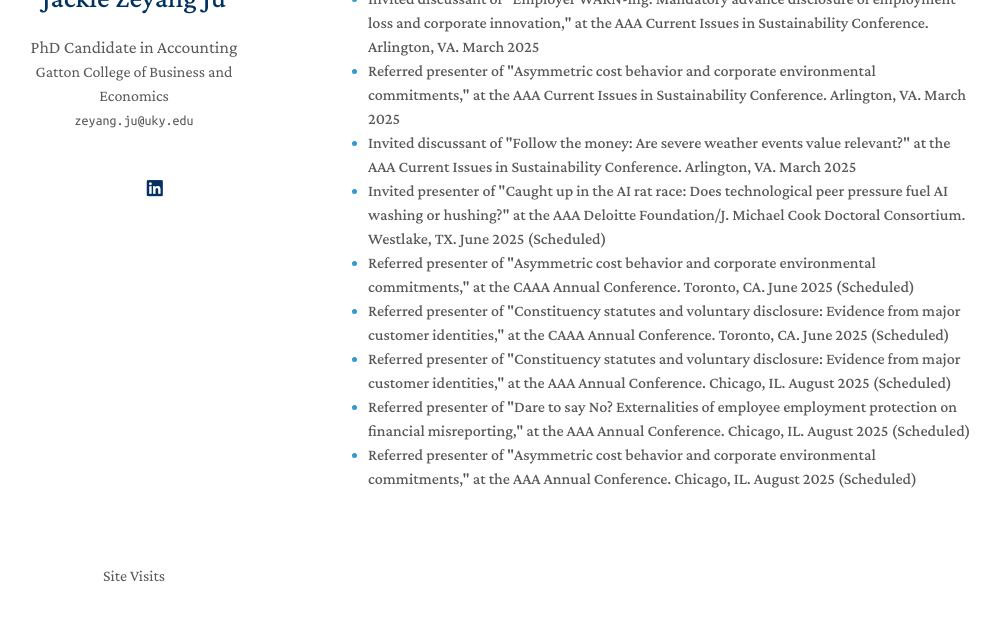
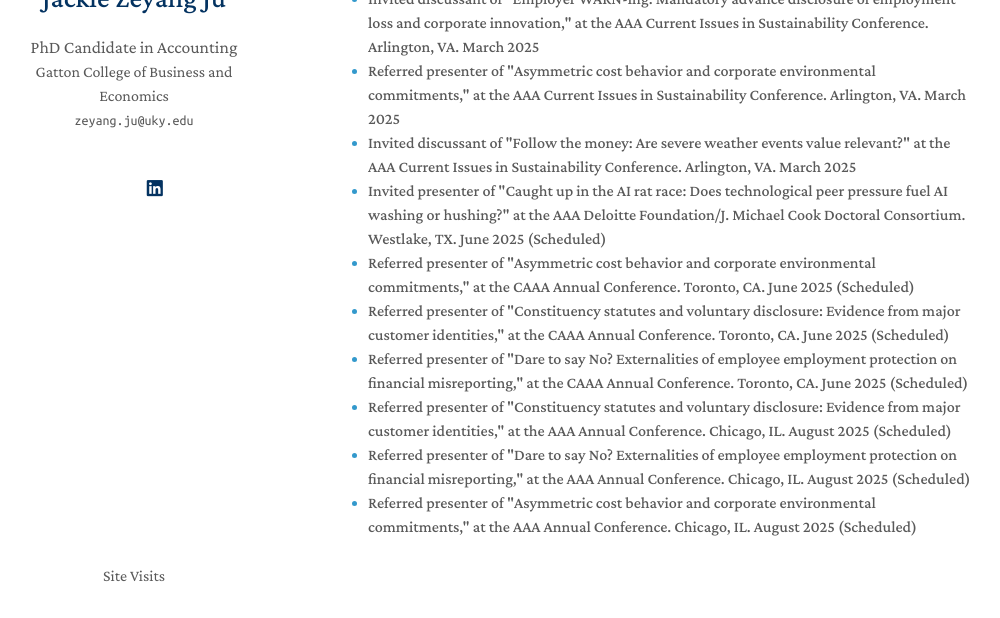
Before and after one commit to zeyang1225/zeyang1225.github.io, a Jekyll site: the page built from index.md, in a window 1280 px wide and 900 px high, scrolled down 3102 px, cut to the strip 282-900 px from the top of the window. Shown: the whole strip, without its empty margins (142-1142 px from the left). Built offline with Jekyll 4.4.1, drawn with Linux system fonts in a browser that asks for light colours; nearby versions of some CDN libraries; comment, search, counter and statistics services are not loaded; a style sheet for code colours, icons or effects is not loaded.

Commit message:
Update teaching.md

```diff
--- a/_includes/teaching.md
+++ b/_includes/teaching.md
@@ -32,6 +32,7 @@
   <li><autocolor>Invited presenter of "Caught up in the AI rat race: Does technological peer pressure fuel AI washing or hushing?" at the AAA Deloitte Foundation/J. Michael Cook Doctoral Consortium. Westlake, TX. June 2025 (Scheduled) </autocolor></li>
  <li><autocolor>Referred presenter of "Asymmetric cost behavior and corporate environmental commitments," at the CAAA Annual Conference. Toronto, CA. June 2025 (Scheduled) </autocolor></li>
   <li><autocolor>Referred presenter of "Constituency statutes and voluntary disclosure: Evidence from major customer identities," at the CAAA Annual Conference. Toronto, CA. June 2025 (Scheduled) </autocolor></li>
+   <li><autocolor>Referred presenter of "Dare to say No? Externalities of employee employment protection on financial misreporting," at the CAAA Annual Conference. Toronto, CA. June 2025 (Scheduled) </autocolor></li>
     <li><autocolor>Referred presenter of "Constituency statutes and voluntary disclosure: Evidence from major customer identities," at the AAA Annual Conference. Chicago, IL. August 2025 (Scheduled) </autocolor></li>
  <li><autocolor>Referred presenter of "Dare to say No? Externalities of employee employment protection on financial misreporting," at the AAA Annual Conference. Chicago, IL. August 2025 (Scheduled) </autocolor></li>
 <li><autocolor>Referred presenter of "Asymmetric cost behavior and corporate environmental commitments," at the AAA Annual Conference. Chicago, IL. August 2025 (Scheduled) </autocolor></li>
```
